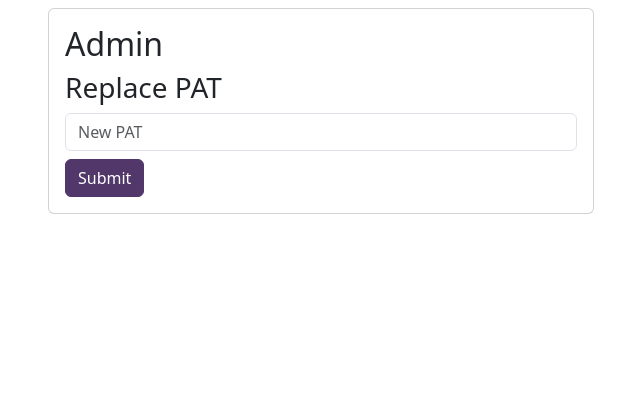
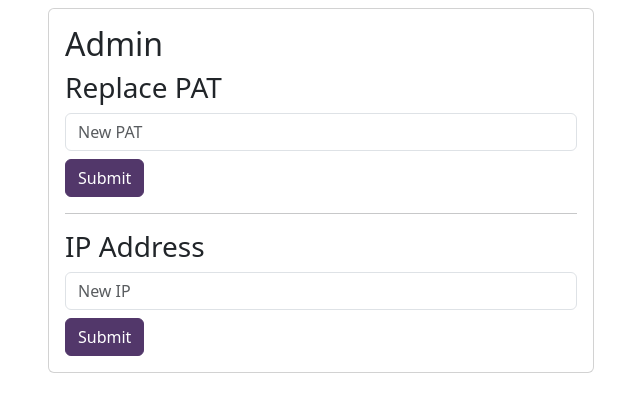
Before and after one commit to dc74089/LabLaser, a Django app: page /admin/ in a window 1280 px wide. Shown: the part 56-468 px from the top of the page, without its empty margins (319-959 px from the left). Run offline with Django 5.2, Linux system fonts and the light colour scheme; some libraries are stand-ins or nearby versions.

Commit message:
Add IP address management to admin interface

```diff
--- a/app/templates/app/admin.html
+++ b/app/templates/app/admin.html
@@ -13,6 +13,15 @@
         <input type="text" name="pat" class="form-control mb-2" placeholder="New PAT">
         <button type="submit" class="btn btn-primary">Submit</button>
       </form>
+
+      <hr/>
+
+      <h3>IP Address</h3>
+      <form action="{% url 'admin_save_ip' %}" method="post">
+        {% csrf_token %}
+        <input type="text" name="ip" class="form-control mb-2" placeholder="New IP">
+        <button type="submit" class="btn btn-primary">Submit</button>
+      </form>
     </div>
   </div>
 </div>
--- a/app/urls.py
+++ b/app/urls.py
@@ -9,4 +9,5 @@ urlpatterns = [
 
     path('admin/', admin, name='admin'),
     path('admin/pat/', admin_save_pat, name='admin_save_pat'),
+    path('admin/ip/', admin_save_ip, name='admin_save_ip'),
 ]
--- a/app/views.py
+++ b/app/views.py
@@ -41,3 +41,14 @@ def admin_save_pat(request):
         return redirect('admin')
 
     return HttpResponseBadRequest()
+
+
+def admin_save_ip(request):
+    if request.method == "POST" and 'ip' in request.POST:
+        ip = request.POST['ip']
+
+        request.session['ip'] = ip
+
+        return redirect('admin')
+
+    return HttpResponseBadRequest()
```
